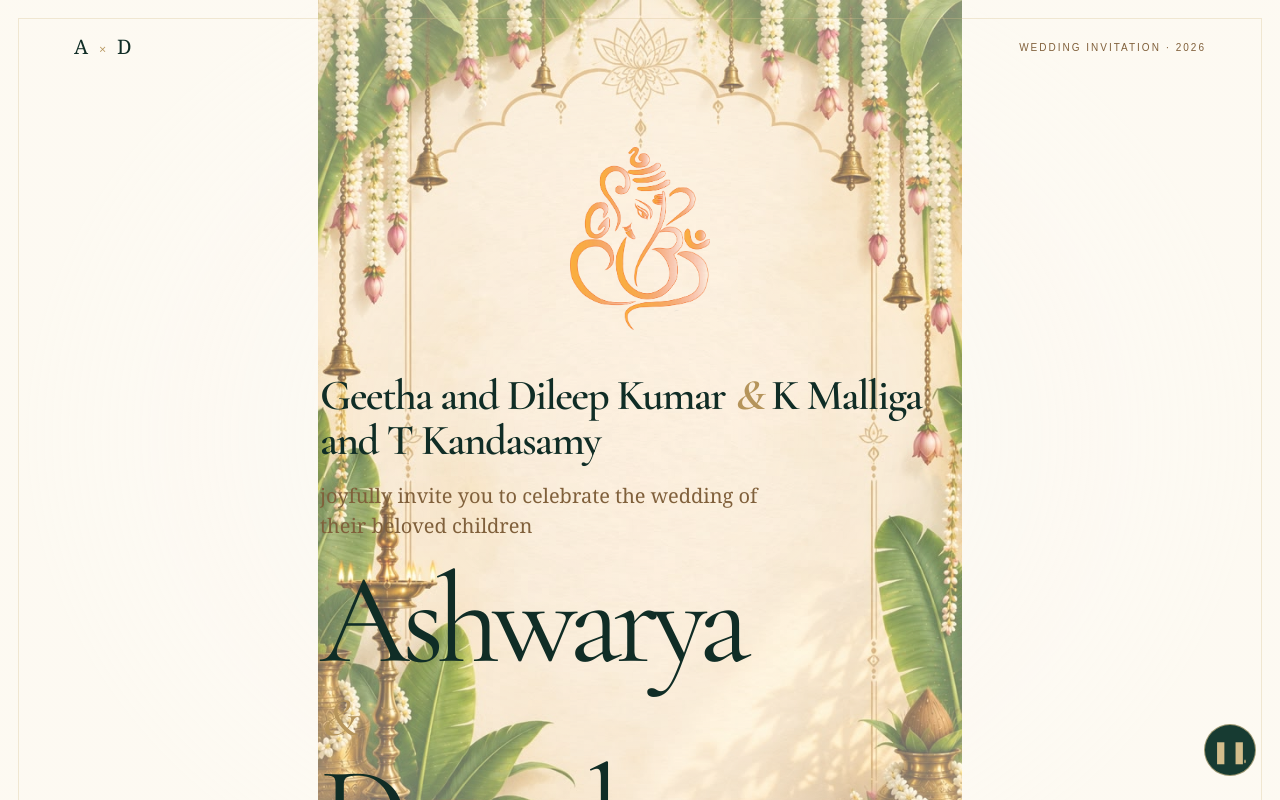
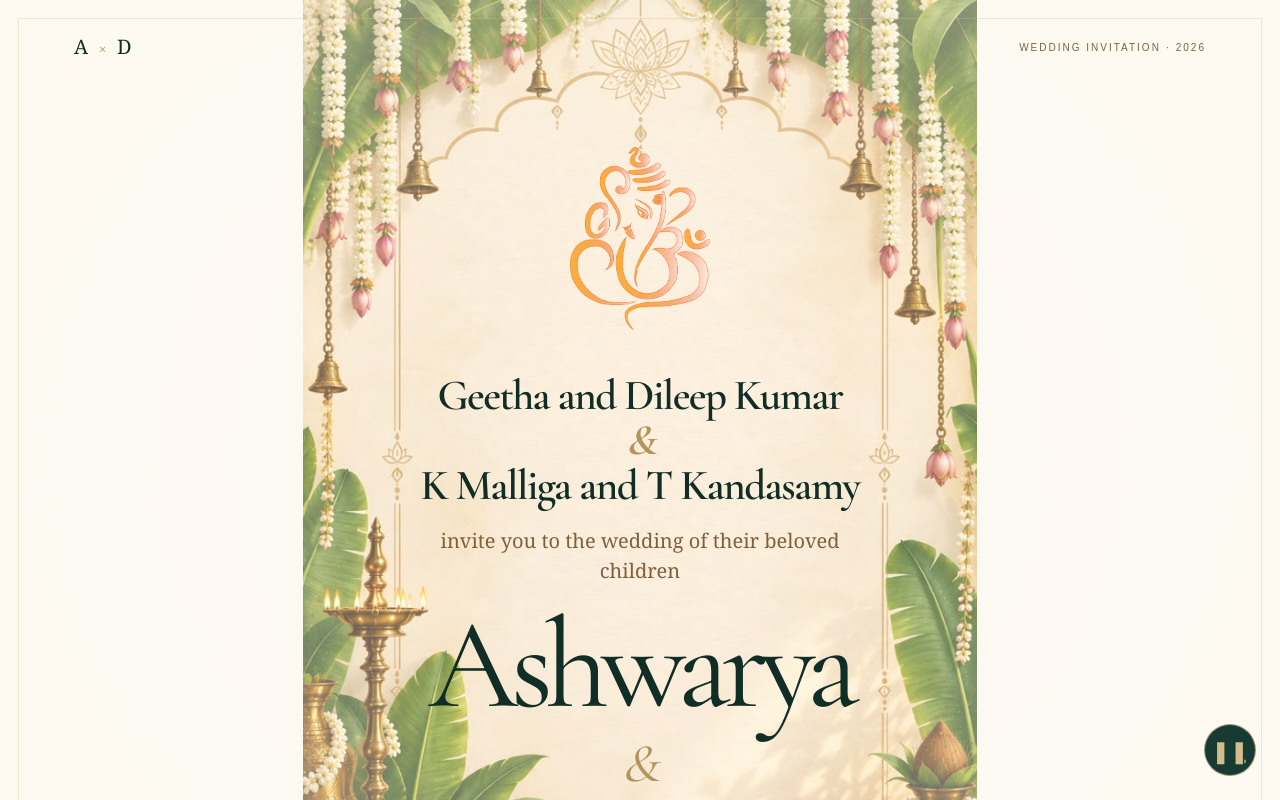
Before and after one commit to deepakkandasamy/parents-wedding-invitation, a Next.js app: page /parents-wedding-invitation/ in a window 1280 px wide. Shown: the top 800 px of the page. Built offline with nearby package versions, Linux system fonts and the light colour scheme.

Commit message:
Center parents invitation hero

```diff
--- a/app/global.css
+++ b/app/global.css
@@ -147,11 +147,12 @@ a {
   width: 100%;
   margin: auto;
   padding: 28px 10px 30px;
+  text-align: center;
 }
 
 .hero-parents {
   max-width: 660px;
-  margin: 0 0 18px;
+  margin: 0 auto 18px;
   color: var(--forest-deep);
   font-family: var(--font-cormorant), Georgia, "Times New Roman", serif;
   font-size: clamp(25px, 4vw, 43px);
@@ -161,13 +162,17 @@ a {
 }
 
 .hero-parents span {
+  display: block;
+}
+
+.hero-parents .hero-parents-amp {
   color: var(--gold);
   font-style: italic;
 }
 
 .hero-invitation-copy {
   max-width: 450px;
-  margin: 0 0 28px;
+  margin: 0 auto 28px;
   color: #80603b;
   font-family: Georgia, "Times New Roman", serif;
   font-size: clamp(15px, 1.7vw, 20px);
@@ -194,7 +199,7 @@ a {
 .hero-title {
   display: flex;
   flex-direction: column;
-  align-items: flex-start;
+  align-items: center;
   font-size: clamp(64px, 12vw, 164px);
   line-height: 0.82;
   letter-spacing: -0.065em;
--- a/app/page.tsx
+++ b/app/page.tsx
@@ -48,10 +48,12 @@ export default function Home() {
         </div>
         <div className="hero-content">
           <h2 className="hero-parents">
-            Geetha and Dileep Kumar <span>&amp;</span> K Malliga and T Kandasamy
+            <span>Geetha and Dileep Kumar</span>
+            <span className="hero-parents-amp">&amp;</span>
+            <span>K Malliga and T Kandasamy</span>
           </h2>
           <p className="hero-invitation-copy">
-            joyfully invite you to celebrate the wedding of their beloved children
+            invite you to the wedding of their beloved children
           </p>
 
           <h1 className="hero-title">
```
